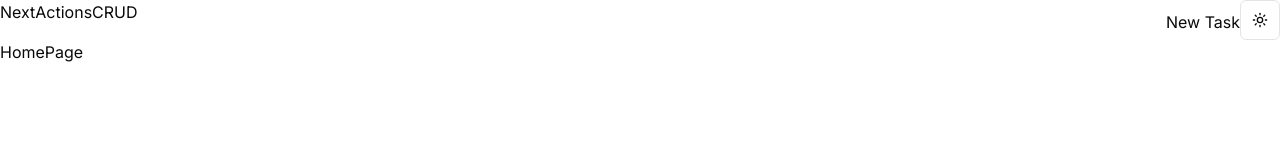
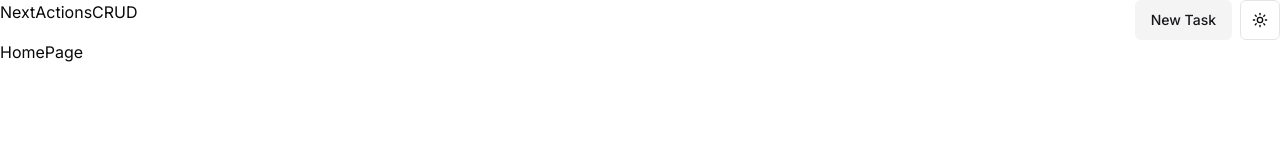
Before and after one commit to marc7hedev/nextjs-crud, a Next.js app: page / in a window 1280 px wide. Shown: the top 160 px of the page. Built offline with nearby package versions, Linux system fonts and the light colour scheme.

Commit message:
Añadido link de create task en navbar

```diff
--- a/src/components/navbar.tsx
+++ b/src/components/navbar.tsx
@@ -1,5 +1,6 @@
 import Link from 'next/link'
 import { ModeToggle } from "./theme-toggle-button";
+import { buttonVariants } from './ui/button';
 
 function Navbar() {
     return <nav className="flex justify-between">
@@ -7,8 +8,11 @@ function Navbar() {
             NextActionsCRUD
         </h1>
 
-        <div>
-            <Link href="/new">New Task</Link>
+        <div className='flex gap-x-2 items-center'>
+            <Link href="/new"
+                className={buttonVariants({variant: "secondary"})}>
+                    New Task
+                </Link>
             <ModeToggle />
         </div>
 
```
